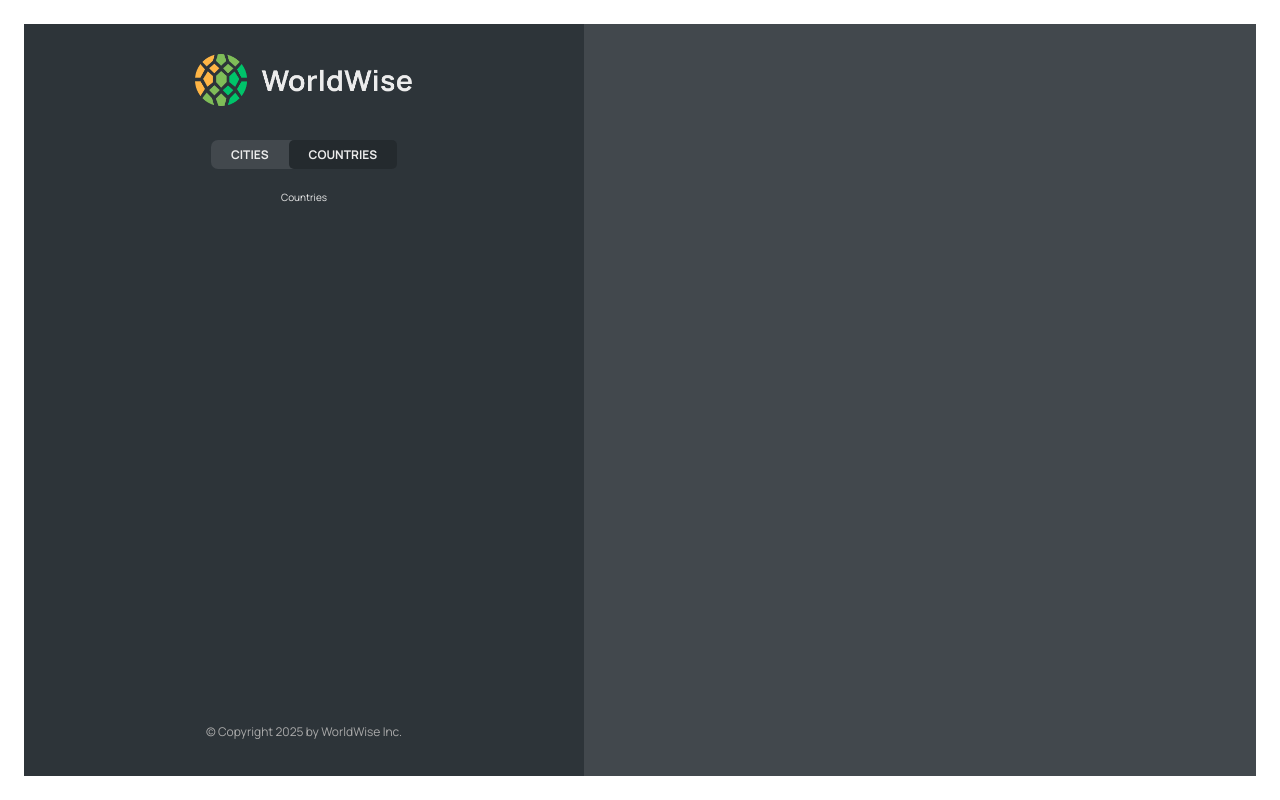
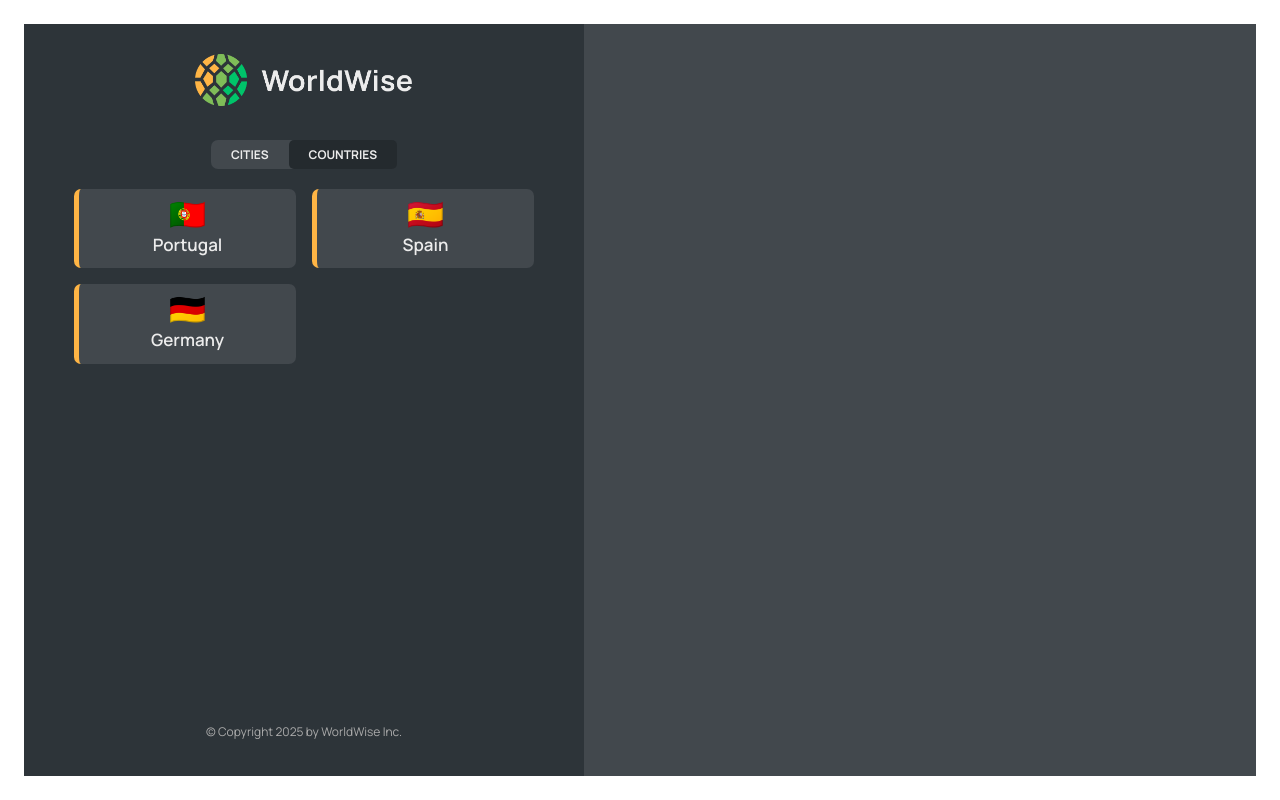
Before and after one commit to m9iv/world-wise, a React (Vite) app: page /app/countries in a window 1280 px wide. Built offline with nearby package versions, Linux system fonts and the light colour scheme; data requests are answered from the project's data file.

Commit message:
Implement countries list

```diff
--- a/src/App.jsx
+++ b/src/App.jsx
@@ -1,5 +1,6 @@
 import { useEffect, useState } from 'react'
 import { BrowserRouter, Route, Routes } from 'react-router-dom'
+
 import Homepage from './pages/Homepage'
 import Product from './pages/Product'
 import Pricing from './pages/Pricing'
@@ -7,6 +8,7 @@
 import AppLayout from './pages/AppLayout'
 import PageNotFound from './pages/PageNotFound'
 import CityList from './components/CityList'
+import CountryList from './components/CountryList'
 
 const BASE_URL = 'http://localhost:9000'
 
@@ -51,7 +53,10 @@
             path="cities"
             element={<CityList cities={cities} isLoading={isLoading} />}
           />
-          <Route path="countries" element={<p>Countries</p>} />
+          <Route
+            path="countries"
+            element={<CountryList cities={cities} isLoading={isLoading} />}
+          />
           <Route path="form" element={<p>Form</p>} />
         </Route>
       </Routes>
--- a/src/components/CityList.module.css
+++ b/src/components/CityList.module.css
@@ -2,8 +2,7 @@
   width: 100%;
   height: 65vh;
   list-style: none;
-  overflow-y: scroll;
-  overflow-x: hidden;
+  overflow: hidden;
 
   display: flex;
   flex-direction: column;
--- a/src/components/CountryItem.jsx
+++ b/src/components/CountryItem.jsx
@@ -1,4 +1,4 @@
-import styles from "./CountryItem.module.css";
+import styles from './CountryItem.module.css'
 
 function CountryItem({ country }) {
   return (
@@ -6,7 +6,7 @@
       <span>{country.emoji}</span>
       <span>{country.country}</span>
     </li>
-  );
+  )
 }
 
-export default CountryItem;
+export default CountryItem
--- /dev/null
+++ b/src/components/CountryList.jsx
@@ -0,0 +1,29 @@
+import Spinner from './Spinner'
+import CountryItem from './CountryItem'
+import Message from './Message'
+import styles from './CountryList.module.css'
+
+function CountryList({ cities, isLoading }) {
+  if (isLoading) return <Spinner />
+
+  if (!cities.length)
+    return (
+      <Message message="Add your first city by clicking on a city on the map" />
+    )
+
+  const countries = cities.reduce((arr, city) => {
+    if (!arr.map((el) => el.country).includes(city.country))
+      return [...arr, { country: city.country, emoji: city.emoji }]
+    else return arr
+  }, [])
+
+  return (
+    <ul className={styles.countryList}>
+      {countries.map((country) => (
+        <CountryItem country={country} key={crypto.randomUUID()} />
+      ))}
+    </ul>
+  )
+}
+
+export default CountryList
--- a/src/components/CountryList.module.css
+++ b/src/components/CountryList.module.css
@@ -2,8 +2,7 @@
   width: 100%;
   height: 65vh;
   list-style: none;
-  overflow-y: scroll;
-  overflow-x: hidden;
+  overflow: hidden;
 
   display: grid;
   grid-template-columns: 1fr 1fr;
```
